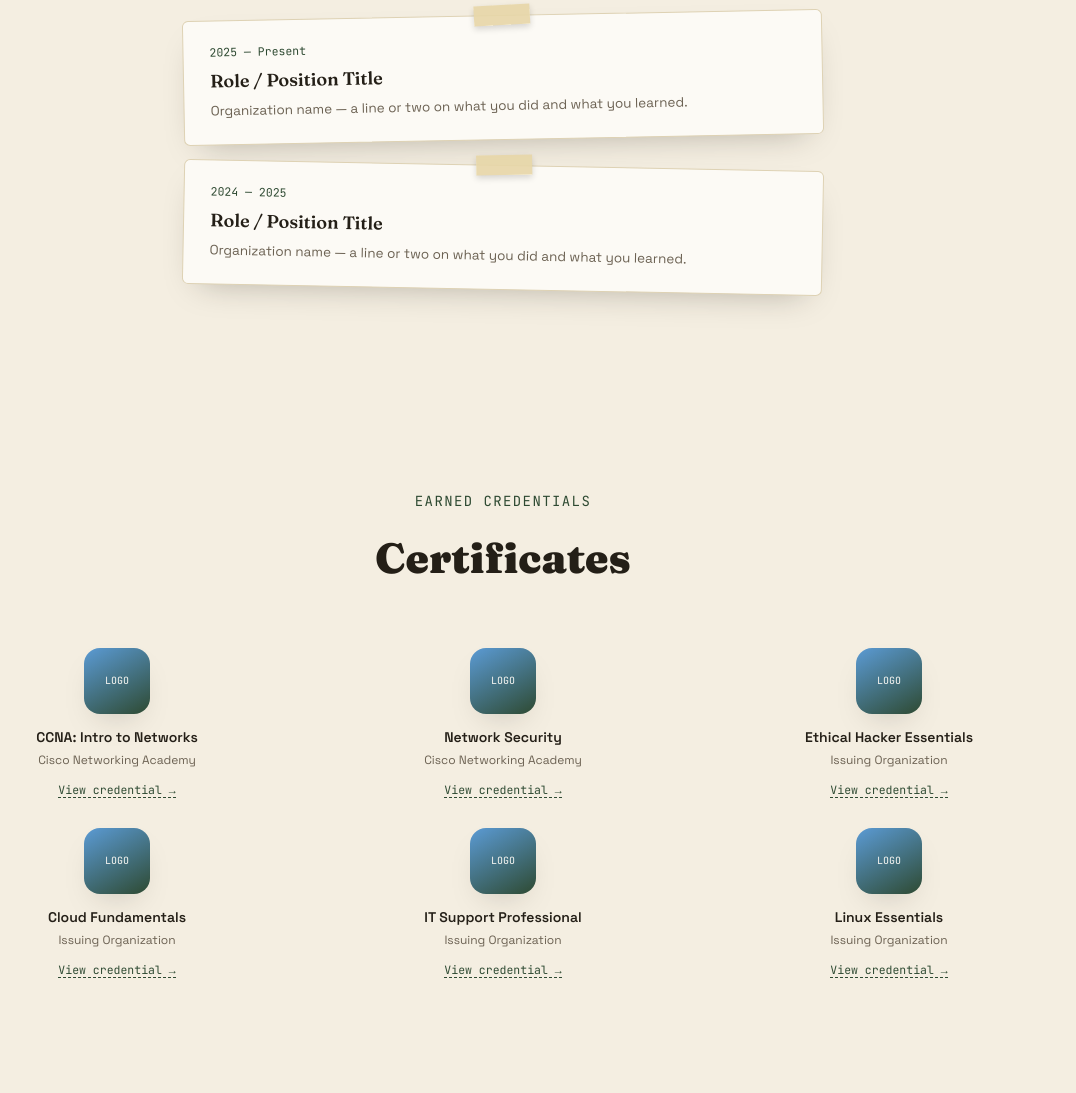
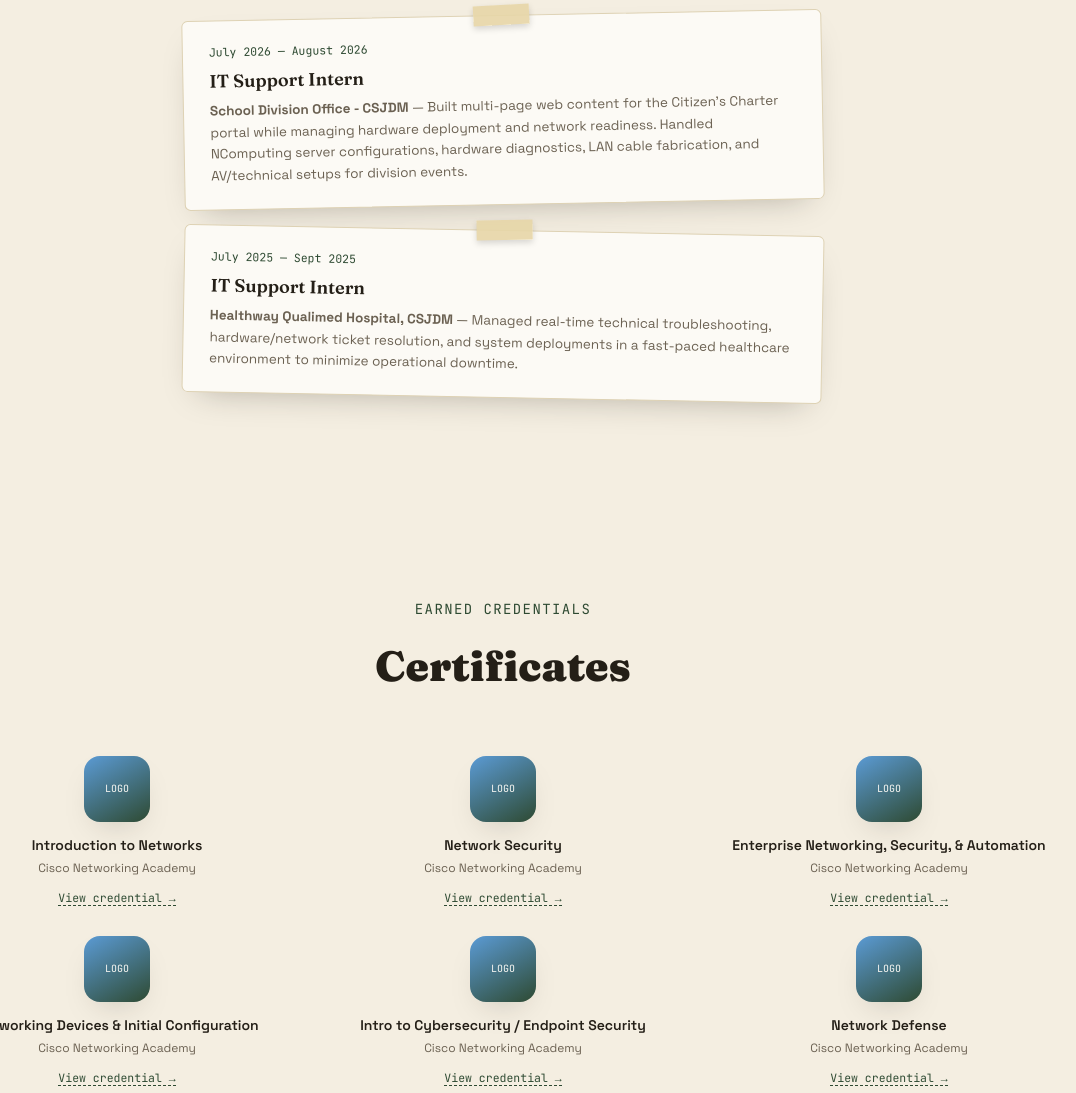
Before and after one commit to NicoleCarbonel/Nicole_Porfolio_v2, a plain HTML site: page index.html in a window 1280 px wide. Shown: the part 4051-5144 px from the top of the page, without its empty margins (137-1213 px from the left). Drawn offline with Linux system fonts and the light colour scheme.

Commit message:
update in html file

```diff
--- a/index.html
+++ b/index.html
@@ -209,15 +209,15 @@
   <div class="note-stack">
     <div class="note reveal">
       <div class="tape"></div>
-      <span class="when">2025 — Present</span>
-      <h3>Role / Position Title</h3>
-      <p>Organization name — a line or two on what you did and what you learned.</p>
+      <span class="when">July 2026 — August 2026</span>
+      <h3>IT Support Intern</h3>
+      <p> <b>School Division Office - CSJDM </b> — Built multi-page web content for the Citizen's Charter portal while managing hardware deployment and network readiness. Handled NComputing server configurations, hardware diagnostics, LAN cable fabrication, and AV/technical setups for division events.</p>
     </div>
     <div class="note reveal">
       <div class="tape"></div>
-      <span class="when">2024 — 2025</span>
-      <h3>Role / Position Title</h3>
-      <p>Organization name — a line or two on what you did and what you learned.</p>
+      <span class="when">July 2025 — Sept 2025</span>
+      <h3>IT Support Intern</h3>
+      <p> <b>Healthway Qualimed Hospital, CSJDM</b> — Managed real-time technical troubleshooting, hardware/network ticket resolution, and system deployments in a fast-paced healthcare environment to minimize operational downtime.</p>
     </div>
   </div>
 </section>
@@ -229,12 +229,12 @@
     <h2 class="section-title">Certificates</h2>
   </div>
   <div class="cert-grid">
-    <div class="cert-item reveal"><div class="cert-icon">LOGO</div><h3>CCNA: Intro to Networks</h3><p>Cisco Networking Academy</p><a href="#" class="cert-link">View credential →</a></div>
+    <div class="cert-item reveal"><div class="cert-icon">LOGO</div><h3>Introduction to Networks</h3><p>Cisco Networking Academy</p><a href="#" class="cert-link">View credential →</a></div>
     <div class="cert-item reveal"><div class="cert-icon">LOGO</div><h3>Network Security</h3><p>Cisco Networking Academy</p><a href="#" class="cert-link">View credential →</a></div>
-    <div class="cert-item reveal"><div class="cert-icon">LOGO</div><h3>Ethical Hacker Essentials</h3><p>Issuing Organization</p><a href="#" class="cert-link">View credential →</a></div>
-    <div class="cert-item reveal"><div class="cert-icon">LOGO</div><h3>Cloud Fundamentals</h3><p>Issuing Organization</p><a href="#" class="cert-link">View credential →</a></div>
-    <div class="cert-item reveal"><div class="cert-icon">LOGO</div><h3>IT Support Professional</h3><p>Issuing Organization</p><a href="#" class="cert-link">View credential →</a></div>
-    <div class="cert-item reveal"><div class="cert-icon">LOGO</div><h3>Linux Essentials</h3><p>Issuing Organization</p><a href="#" class="cert-link">View credential →</a></div>
+    <div class="cert-item reveal"><div class="cert-icon">LOGO</div><h3>Enterprise Networking, Security, & Automation</h3><p>Cisco Networking Academy</p><a href="#" class="cert-link">View credential →</a></div>
+    <div class="cert-item reveal"><div class="cert-icon">LOGO</div><h3>Networking Devices & Initial Configuration</h3><p>Cisco Networking Academy</p><a href="#" class="cert-link">View credential →</a></div>
+    <div class="cert-item reveal"><div class="cert-icon">LOGO</div><h3>Intro to Cybersecurity / Endpoint Security</h3><p>Cisco Networking Academy</p><a href="#" class="cert-link">View credential →</a></div>
+    <div class="cert-item reveal"><div class="cert-icon">LOGO</div><h3>Network Defense</h3><p>Cisco Networking Academy</p><a href="#" class="cert-link">View credential →</a></div>
   </div>
 </section>
 
@@ -249,7 +249,7 @@
       <h3>Contact card</h3>
       <div class="contact-row">
         <div class="icon"><svg width="15" height="15" viewBox="0 0 24 24" fill="none" stroke="var(--forest)" stroke-width="1.7"><rect x="3" y="5" width="18" height="14" rx="2"/><path d="M3 7l9 6 9-6"/></svg></div>
-        <a href="mailto:your.email@example.com">your.email@example.com</a>
+        <a href="mailto:your.email@example.com">carbonel.nicole.deguzman@gmail.com</a>
       </div>
       <div class="contact-row">
         <div class="icon"><svg width="15" height="15" viewBox="0 0 24 24" fill="none" stroke="var(--forest)" stroke-width="1.7"><rect x="3" y="3" width="18" height="18" rx="2"/><path d="M7 10v7M7 7v.01M11 17v-4a2 2 0 0 1 4 0v4M11 10v7"/></svg></div>
@@ -257,7 +257,7 @@
       </div>
       <div class="contact-row">
         <div class="icon"><svg width="15" height="15" viewBox="0 0 24 24" fill="none" stroke="var(--forest)" stroke-width="1.7"><path d="M12 21s7-6.5 7-12a7 7 0 1 0-14 0c0 5.5 7 12 7 12z"/><circle cx="12" cy="9" r="2.4"/></svg></div>
-        <span>Your City, Philippines</span>
+        <span>Bulacan, Philippines</span>
       </div>
     </div>
 
@@ -267,7 +267,6 @@
         <div class="field"><label for="name">Name</label><input id="name" name="name" type="text" placeholder="Your name" required></div>
         <div class="field"><label for="email">Email</label><input id="email" name="email" type="email" placeholder="you@example.com" required></div>
         <div class="field"><label for="message">Message</label><textarea id="message" name="message" placeholder="What would you like to talk about?" required></textarea></div>
-        <p class="form-note">Note: this form has no backend yet — connect it to Formspree or EmailJS to actually receive messages.</p>
         <button type="submit" class="btn btn-primary" style="color:var(--forest-deep)">Send Message</button>
         <div class="form-status" id="formStatus"></div>
       </form>
```
